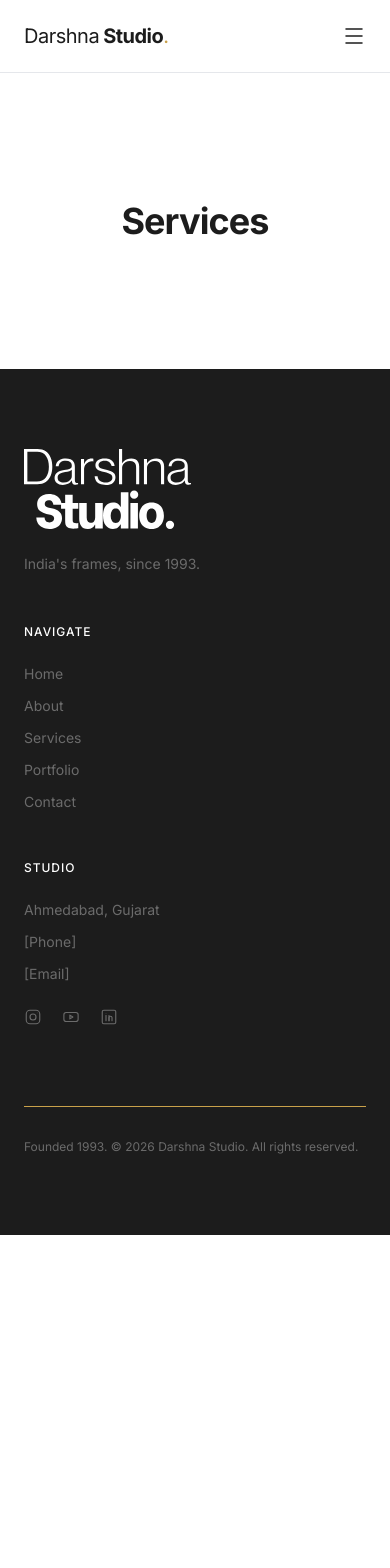
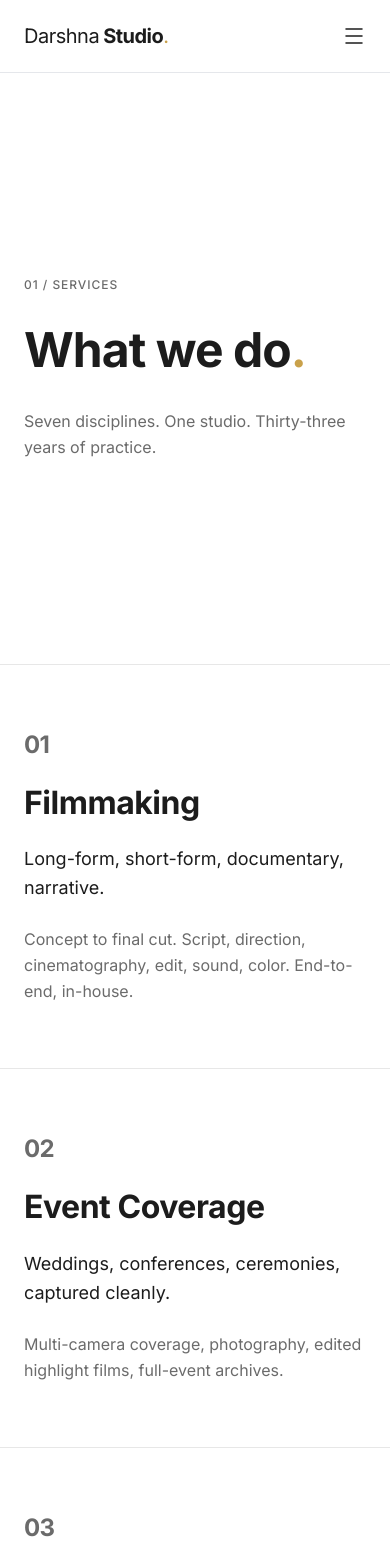
Before and after one commit to definingcode/darshna-studio-website, a React (Vite) app: page /services in a window 390 px wide. Shown: the top 1568 px of the page. Before the commit the page ends 1235 px from the top, so only its background shows below. Built offline with nearby package versions, Linux system fonts and the light colour scheme.

Commit message:
feat(services): full page with 7 disciplines and closing CTA

```diff
--- a/src/pages/Services.jsx
+++ b/src/pages/Services.jsx
@@ -1,7 +1,64 @@
+import PageHero from '../components/ui/PageHero'
+import SectionLabel from '../components/ui/SectionLabel'
+import Container from '../components/ui/Container'
+import Button from '../components/ui/Button'
+import { services } from '../data/services'
+
 export default function Services() {
   return (
-    <div className="flex items-center justify-center py-32">
-      <h1 className="text-4xl font-bold text-ink tracking-tight">Services</h1>
-    </div>
+    <>
+      <PageHero
+        eyebrow={<SectionLabel number="01" label="Services" />}
+        headline="What we do."
+        sub="Seven disciplines. One studio. Thirty-three years of practice."
+      />
+
+      <div className="bg-white">
+        {services.map((s, i) => (
+          <section
+            key={s.id}
+            id={s.id}
+            className="border-t border-soft py-16 lg:py-24"
+          >
+            <Container>
+              <div className="grid grid-cols-1 lg:grid-cols-12 gap-6 lg:gap-12">
+                <div className="lg:col-span-3">
+                  <div className="text-2xl lg:text-3xl font-bold text-mid tracking-tight">
+                    {String(i + 1).padStart(2, '0')}
+                  </div>
+                </div>
+                <div className="lg:col-span-9">
+                  <h2 className="text-[clamp(32px,3.5vw,48px)] font-bold tracking-[-0.015em] leading-[1.1] text-ink">
+                    {s.name}
+                  </h2>
+                  <p className="mt-6 text-lg md:text-xl text-ink leading-relaxed max-w-[640px]">
+                    {s.oneLine}
+                  </p>
+                  <p className="mt-6 text-mid leading-relaxed max-w-[640px]">
+                    {s.deliver}
+                  </p>
+                </div>
+              </div>
+            </Container>
+          </section>
+        ))}
+      </div>
+
+      <section className="border-t border-soft py-24 lg:py-32 bg-white">
+        <Container>
+          <div className="max-w-[900px]">
+            <p className="text-[clamp(28px,3vw,40px)] font-bold tracking-[-0.015em] leading-[1.2] text-ink">
+              If your shoot isn't on this list, ask. In thirty-three years,
+              we've likely done it<span className="text-gold">.</span>
+            </p>
+            <div className="mt-10">
+              <Button to="/contact" variant="primary" size="lg">
+                Brief Us
+              </Button>
+            </div>
+          </div>
+        </Container>
+      </section>
+    </>
   )
 }
```
